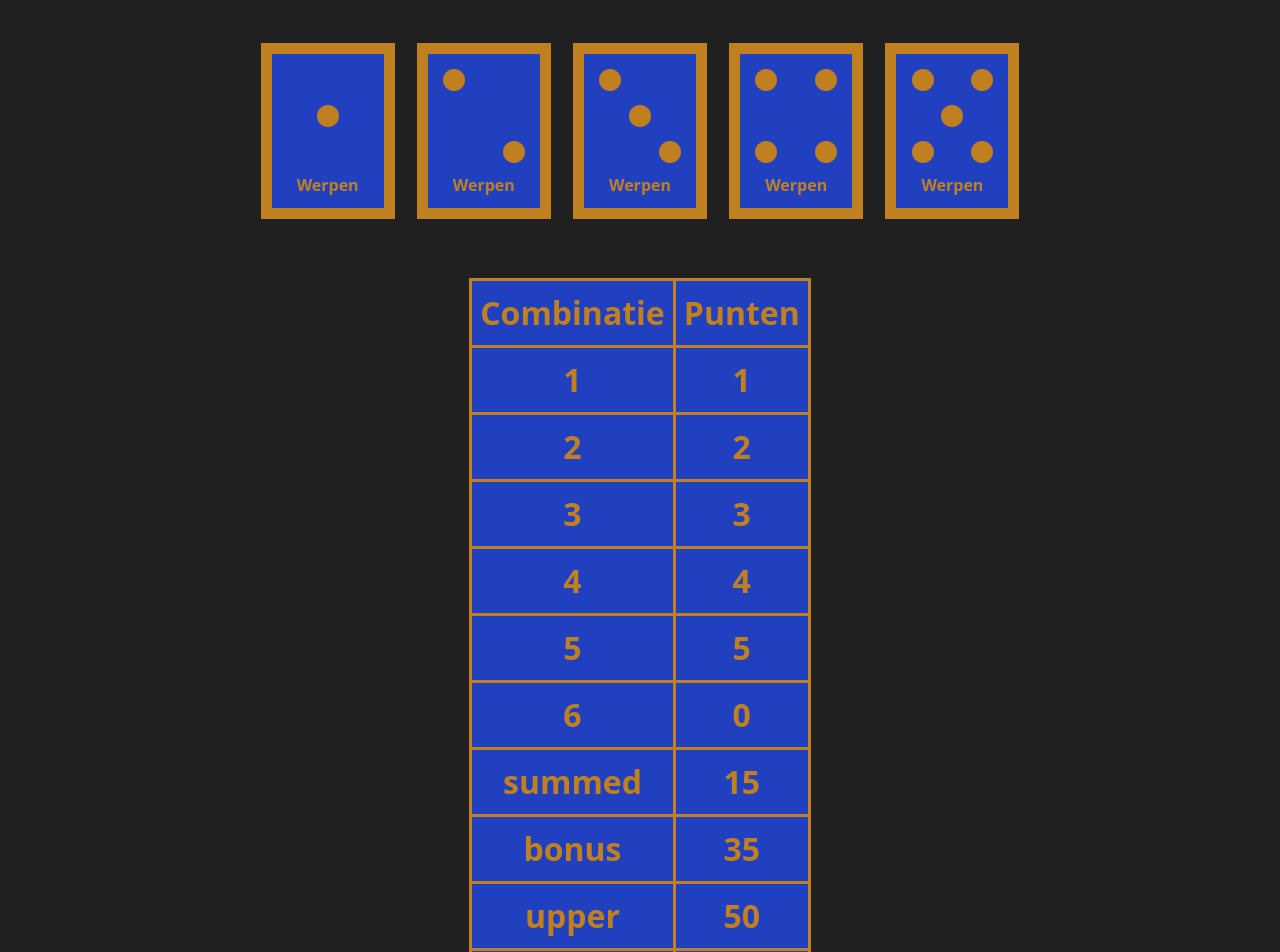
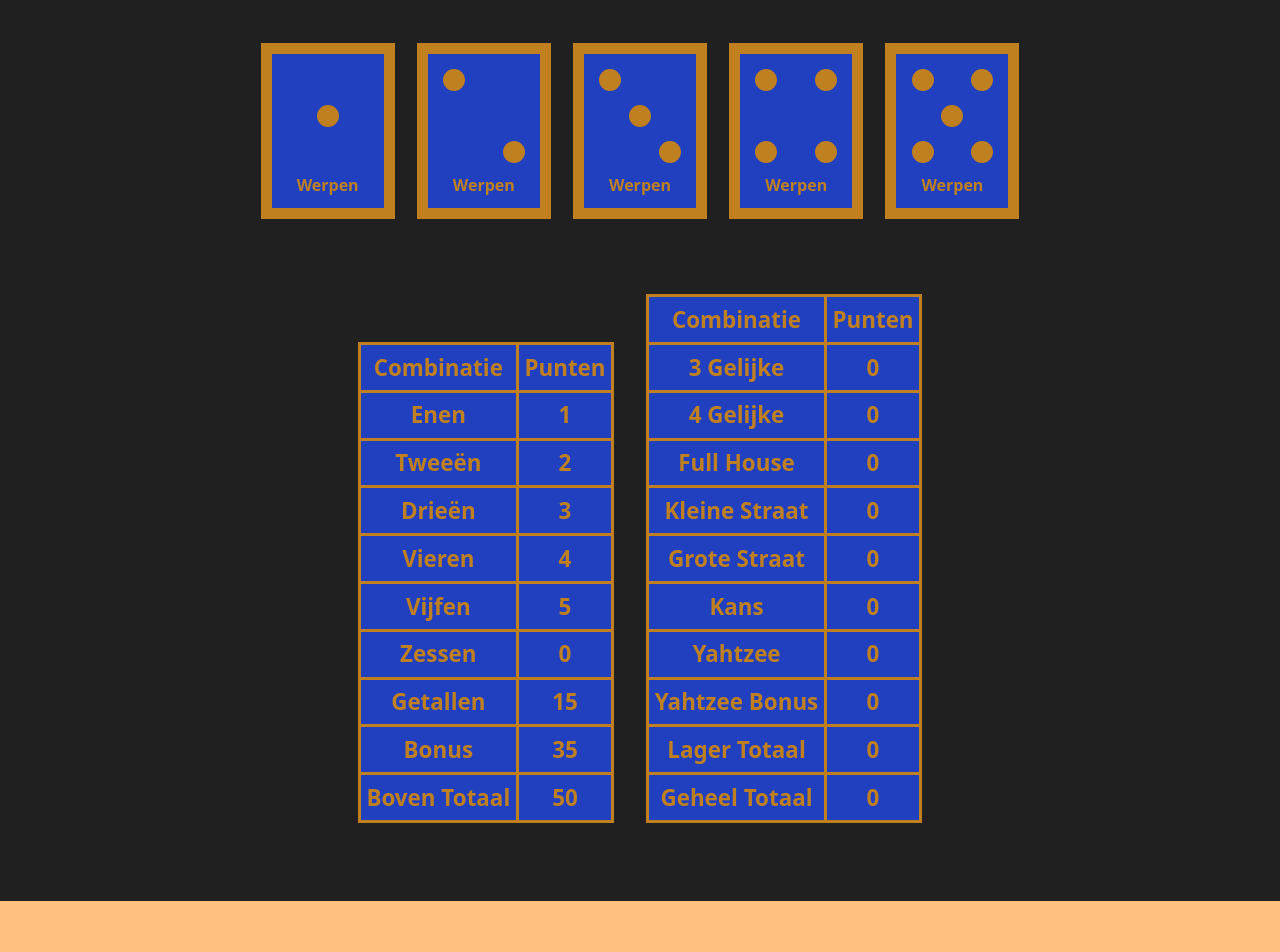
Before and after one commit to janderkkotlarski/vue_yahtzee, a Vue app: page / in a window 1280 px wide. Shown: the top 952 px of the page. After the commit the page ends 901 px from the top, so only its background shows below. Built offline with nearby package versions, Linux system fonts and the light colour scheme.

Commit message:
Splitting the score array into two works better for display purposes

```diff
--- a/src/components/Scorer.vue
+++ b/src/components/Scorer.vue
@@ -47,30 +47,59 @@ const uptick = index => {
         }
     }
 
-    countAll();
+    countUpper();
 };
 
 const scoreArray = reactive({
     scores: [
-        {id: 1, scored: 0},
-        {id: 2, scored: 0},
-        {id: 3, scored: 0},
-        {id: 4, scored: 0},
-        {id: 5, scored: 0},
-        {id: 6, scored: 0},
-        {id: 'summed', scored: 0},
-        {id: 'bonus', scored: 0},
-        {id: 'upper', scored: 0},
-        {id: 'three', scored: 0},
-        {id: 'four', scored: 0},
-        {id: 'full', scored: 0},
-        {id: 'small', scored: 0},
-        {id: 'large', scored: 0},
-        {id: 'yahtzee', scored: 0},
-        {id: 'chance', scored: 0},
-        {id: 'yonus', scored: 0},
-        {id: 'lower', scored: 0},
-        {id: 'total', scored: 0},
+        {id: 1, title: 'Enen', scored: 0},
+        {id: 2, title: 'Tweeën', scored: 0},
+        {id: 3, title: 'Drieën', scored: 0},
+        {id: 4, title: 'Vieren', scored: 0},
+        {id: 5, title: 'Vijfen', scored: 0},
+        {id: 6, title: 'Zessen', scored: 0},
+        {id: 'summed', title: 'Getallen', scored: 0},
+        {id: 'bonus', title: 'Bonus', scored: 0},
+        {id: 'upper', title: 'Boven Totaal', scored: 0},
+        {id: 'three', title: '3 Gelijke', scored: 0},
+        {id: 'four', title: '4 Gelijke', scored: 0},
+        {id: 'full', title: 'Full House', scored: 0},
+        {id: 'small', title: 'Kleine Straat', scored: 0},
+        {id: 'large', title: 'Grote Straat', scored: 0},
+        {id: 'chance', title: 'Kans', scored: 0},
+        {id: 'yahtzee', title: 'Yahtzee', scored: 0},
+        {id: 'yonus', title: 'Yahtzee Bonus', scored: 0},
+        {id: 'lower', title: 'Lager Totaal', scored: 0},
+        {id: 'total', title: 'Geheel Totaal', scored: 0},
+    ],
+});
+
+const scoreUpper = reactive({
+    scores: [
+        {id: 1, title: 'Enen', scored: 0},
+        {id: 2, title: 'Tweeën', scored: 0},
+        {id: 3, title: 'Drieën', scored: 0},
+        {id: 4, title: 'Vieren', scored: 0},
+        {id: 5, title: 'Vijfen', scored: 0},
+        {id: 6, title: 'Zessen', scored: 0},
+        {id: 'summed', title: 'Getallen', scored: 0},
+        {id: 'bonus', title: 'Bonus', scored: 0},
+        {id: 'upper', title: 'Boven Totaal', scored: 0},
+    ],
+});
+
+const scoreLower = reactive({
+    scores: [
+        {id: 'three', title: '3 Gelijke', scored: 0},
+        {id: 'four', title: '4 Gelijke', scored: 0},
+        {id: 'full', title: 'Full House', scored: 0},
+        {id: 'small', title: 'Kleine Straat', scored: 0},
+        {id: 'large', title: 'Grote Straat', scored: 0},
+        {id: 'chance', title: 'Kans', scored: 0},
+        {id: 'yahtzee', title: 'Yahtzee', scored: 0},
+        {id: 'yonus', title: 'Yahtzee Bonus', scored: 0},
+        {id: 'lower', title: 'Lager Totaal', scored: 0},
+        {id: 'total', title: 'Geheel Totaal', scored: 0},
     ],
 });
 
@@ -108,24 +137,24 @@ const countMultiples = () => {
     }
 };
 
-const countAll = () => {
+const countUpper = () => {
     let summed = 0;
 
     for (let number = 1; number <= valueMax; ++number) {
         const score = countNumber(number) * number;
 
-        arrayEntry(scoreArray.scores, 'id', number).scored = score;
+        arrayEntry(scoreUpper.scores, 'id', number).scored = score;
         summed += score;
     }
 
     const bonus = summed >= 10 ? 35 : 0;
 
-    arrayEntry(scoreArray.scores, 'id', 'summed').scored = summed;
-    arrayEntry(scoreArray.scores, 'id', 'bonus').scored = bonus;
-    arrayEntry(scoreArray.scores, 'id', 'upper').scored = summed + bonus;
+    arrayEntry(scoreUpper.scores, 'id', 'summed').scored = summed;
+    arrayEntry(scoreUpper.scores, 'id', 'bonus').scored = bonus;
+    arrayEntry(scoreUpper.scores, 'id', 'upper').scored = summed + bonus;
 };
 
-countAll();
+countUpper();
 </script>
 
 <template>
@@ -143,16 +172,31 @@ countAll();
     <br />
     <br />
 
+    <div class="inlined">
         <table>
             <tr>
                 <th>Combinatie</th>
                 <th>Punten</th>
             </tr>
-        <tr v-for="score in scoreArray.scores" :key="score.id">
-            <td>{{ score.id }}</td>
+            <tr v-for="score in scoreUpper.scores" :key="score.id">
+                <td>{{ score.title }}</td>
                 <td>{{ score.scored }}</td>
             </tr>
         </table>
+    </div>
+
+    <div class="inlined">
+        <table>
+            <tr>
+                <th>Combinatie</th>
+                <th>Punten</th>
+            </tr>
+            <tr v-for="score in scoreLower.scores" :key="score.id">
+                <td>{{ score.title }}</td>
+                <td>{{ score.scored }}</td>
+            </tr>
+        </table>
+    </div>
 
     <br />
     <br />
--- a/src/style.css
+++ b/src/style.css
@@ -82,9 +82,10 @@ table {
 
   margin-left: auto;
   margin-right: auto;
+  padding: 1.4em;
   background-color: #2040c0;
 
-  font-size: 2em;
+  font-size: 1.4em;
 }
 
 table, th, td {
@@ -107,7 +108,10 @@ th, td {
   display: inline-block;
 }
 
-
+.inlined {
+  display: inline-block;
+  padding: 1em;
+}
 
 .visible {
   color: #c08020;
```
Lines whose indentation alone changed are shown as unchanged.
